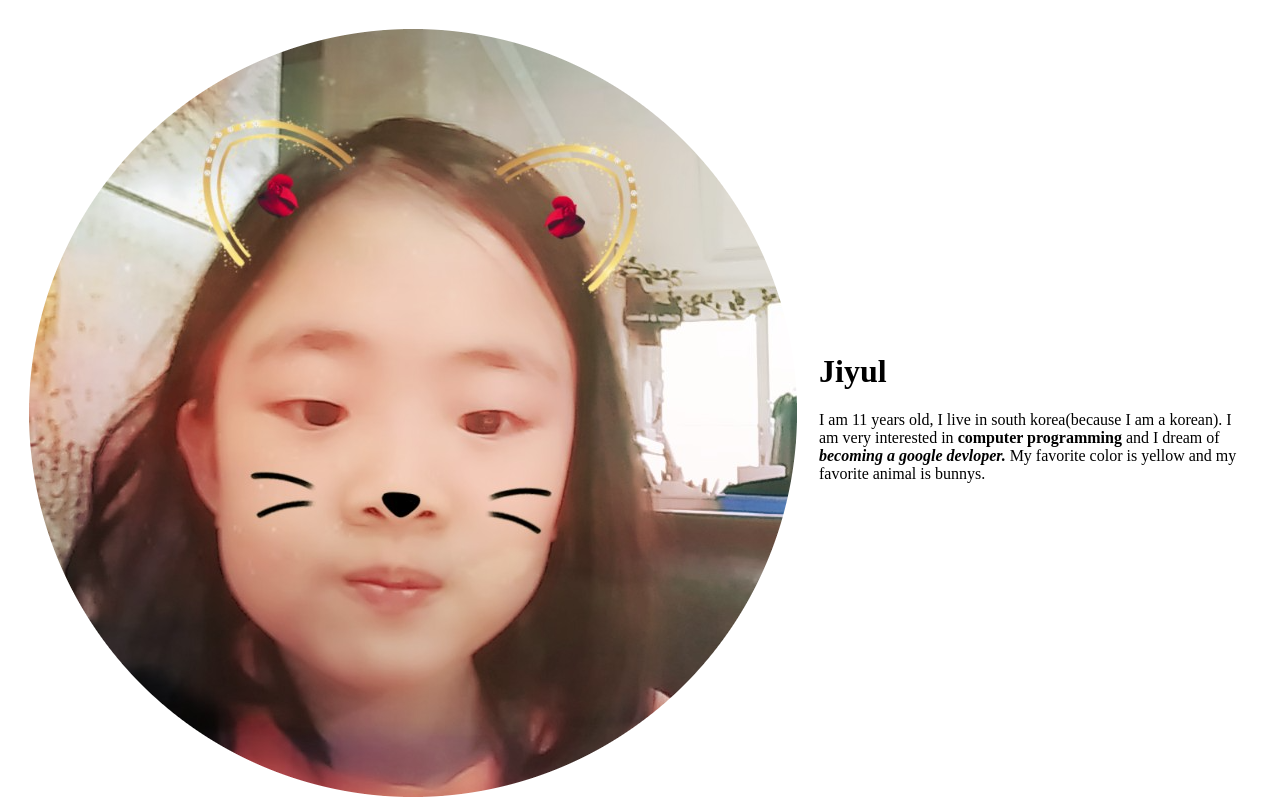
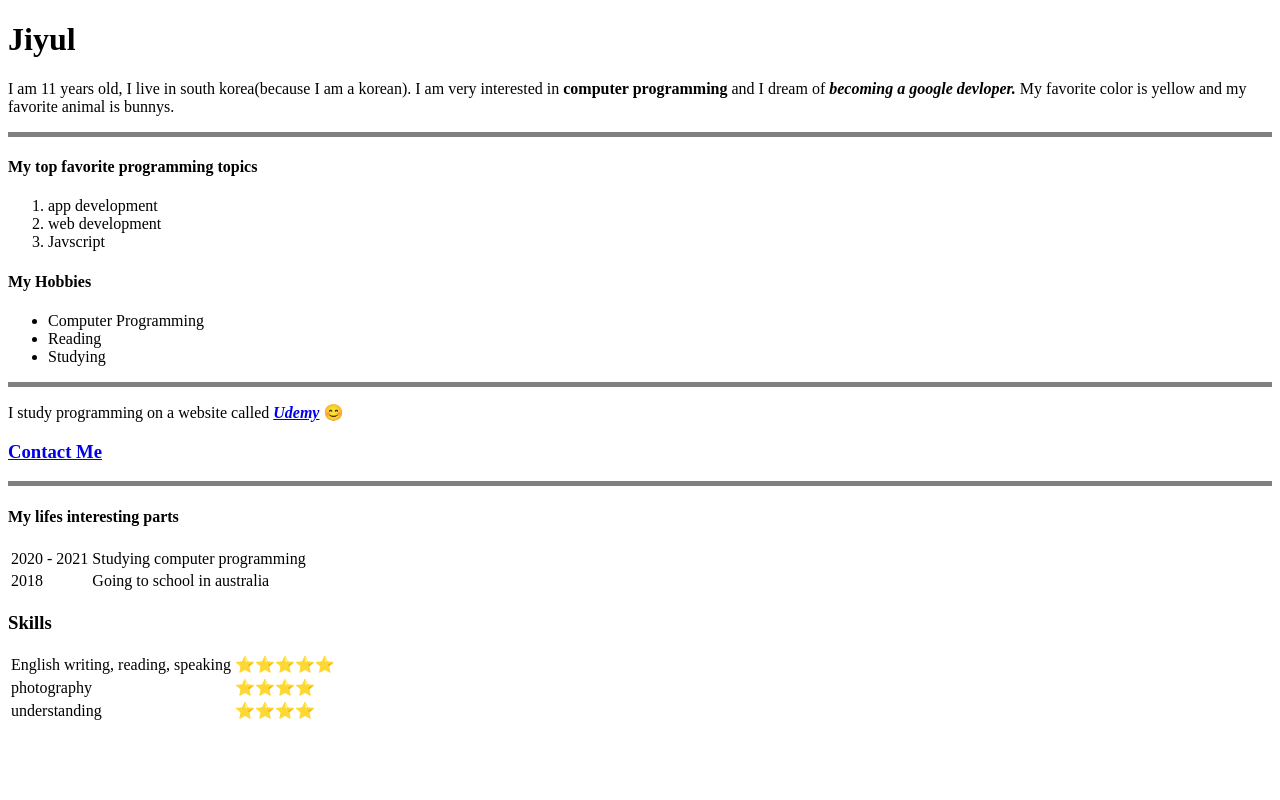
Before and after one commit to Christina0528/websites, a plain HTML site: page index.html in a window 1280 px wide. Shown: the top 800 px of the page. Drawn offline with Linux system fonts and the light colour scheme; files whose address does not match are found by name.

Commit message:
my Personal website

```diff
--- a/index.html
+++ b/index.html
@@ -6,17 +6,12 @@
 </head>
 
 <body>
-  <table cellspacing = "20">
-    <tr>
-      <td><img src="/Users/jenny/Documents/computer_programming_files/Web_development course/Personal-website/image/SweetSnap_20200515_165907-modified.png" alt="Jiyul Profile Picture"></td>
-      <td><h1>Jiyul</h1>
+      <h1>Jiyul</h1>
         <p>
           I am 11 years old, I live in south korea(because I am a korean). I am very interested
           in <strong>computer programming</strong> and I dream of <strong><em>becoming a google devloper.</em></strong>
           My favorite color is yellow and my favorite animal is bunnys.
-        </p></td>
-    </tr>
-  </table>
+        </p>
   <hr size="5px" noshade>
   <h4>My top favorite programming topics</h4>
   <ol>
```
